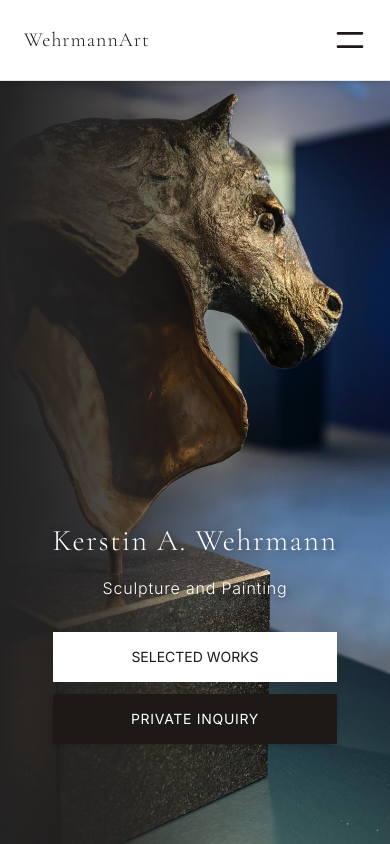
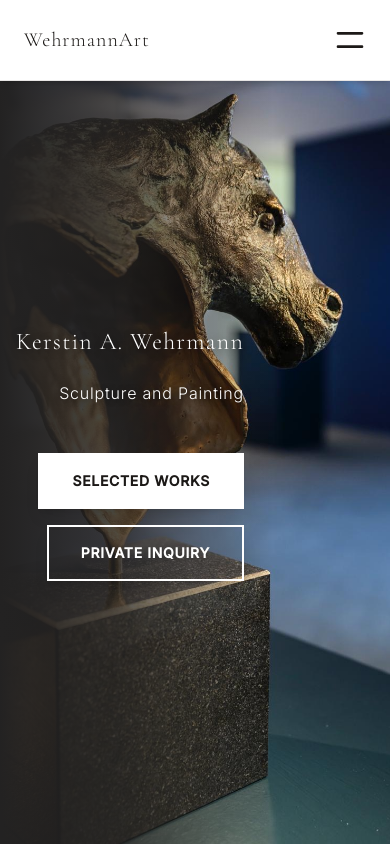
Before and after one commit to dianabombi/Kerstin-Wehrmann, a React (Create React App) app: page / in a window 390 px wide. Shown: the top 844 px of the page. Built offline with nearby package versions, Linux system fonts and the light colour scheme.

Commit message:
Improve hero section: align content right on mobile, enhance button visibility with animations, change email display to prevent spam

```diff
--- a/src/components/Contact.tsx
+++ b/src/components/Contact.tsx
@@ -106,7 +106,7 @@ const Contact = () => {
                 <p className="text-base sm:text-lg font-sans text-stone-800 leading-relaxed">
                   Kerstin A. Wehrmann<br />
                   <a href="mailto:kwehrmann@gmx.ch" className="hover:text-stone-900 transition-colors duration-200 underline decoration-stone-300 hover:decoration-stone-900">
-                    kwehrmann@gmx.ch
+                    kwehrmann[at]gmx.ch
                   </a>
                 </p>
               </div>
--- a/src/components/Hero.tsx
+++ b/src/components/Hero.tsx
@@ -33,10 +33,10 @@ const Hero = () => {
 
       {/* Content - Right Side */}
       <div className="relative z-10 w-full max-w-7xl mx-auto px-4 sm:px-8">
-        <div className="flex justify-center items-end sm:justify-end sm:items-end h-[80vh]">
-          <div className="max-w-xl pr-0 sm:pr-8 pb-12 sm:pb-16">
-            <div className="space-y-4 sm:space-y-6 lg:space-y-8 text-center sm:text-right">
-              <h1 className="text-3xl sm:text-4xl md:text-5xl lg:text-6xl xl:text-7xl font-serif font-light text-white tracking-luxury leading-tight" style={{ textShadow: '2px 2px 8px rgba(0,0,0,0.5)' }}>
+        <div className="flex justify-right items-center sm:justify-end sm:items-center h-[80vh]">
+          <div className="max-w-xl pr-0 sm:pr-8">
+            <div className="space-y-6 sm:space-y-8 lg:space-y-10 text-right">
+              <h1 className="text-2xl sm:text-4xl md:text-5xl lg:text-6xl xl:text-6xl font-serif font-light text-white tracking-luxury leading-tight whitespace-nowrap" style={{ textShadow: '2px 2px 8px rgba(0,0,0,0.5)' }}>
                 Kerstin A. Wehrmann
               </h1>
 
@@ -44,11 +44,11 @@ const Hero = () => {
                 Sculpture and Painting
               </p>
 
-              <div className="flex flex-col sm:flex-row gap-3 sm:gap-4 lg:gap-6 pt-4 justify-end">
-                <a href="#works" className="text-center py-3.5 sm:py-3 text-sm px-6 sm:px-8 inline-block bg-white text-stone-900 border border-white hover:bg-stone-900 hover:text-white transition-colors duration-300">
+              <div className="flex flex-col sm:flex-row gap-4 sm:gap-4 lg:gap-6 pt-6 justify-end items-end">
+                <a href="#works" className="text-center py-4 sm:py-3 text-sm px-8 sm:px-8 inline-block bg-white text-stone-900 border-2 border-white hover:bg-stone-900 hover:text-white transition-all duration-300 shadow-lg hover:shadow-xl hover:scale-105 font-semibold tracking-wider">
                   SELECTED WORKS
                 </a>
-                <a href="#contact" className="btn-secondary text-center py-3.5 sm:py-3 text-sm px-6 sm:px-8 inline-block">
+                <a href="#contact" className="text-center py-4 sm:py-3 text-sm px-8 sm:px-8 inline-block bg-transparent text-white border-2 border-white hover:bg-white hover:text-stone-900 transition-all duration-300 shadow-lg hover:shadow-xl hover:scale-105 font-semibold tracking-wider">
                   PRIVATE INQUIRY
                 </a>
               </div>
```
Also changed, not shown: public/equs.jpeg (added).
